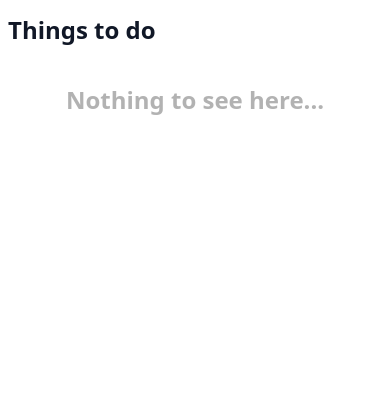
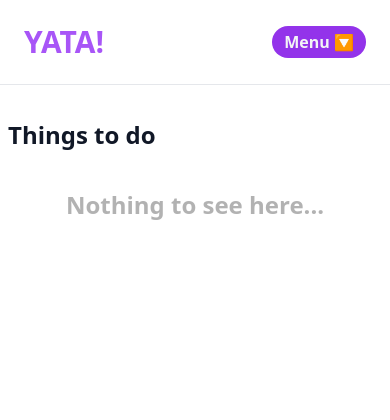
Before and after one commit to paulzuradzki/yata, a Django app: page / in a window 390 px wide. Shown: the top 420 px of the page. Run offline with Django 5.2, Linux system fonts and the light colour scheme; data that the repository does not hold is empty; some libraries are stand-ins or nearby versions.

Commit message:
[14] responsive header/nav bar

```diff
--- a/todos/templates/todos/index.html
+++ b/todos/templates/todos/index.html
@@ -10,6 +10,19 @@
     <script src="{% static 'todos/utils.js' %}"></script>
   </head>
   <body hx-headers='{"X-CSRFToken": "{{ csrf_token }}"}'>
+    <div class="flex items-center justify-between p-6 border-b mb-5">
+      <a href="/" class="text-purple-500 font-bold text-3xl">YATA!</a>
+      <div class="hidden lg:block">
+        <nav class="gap-x-4 flex">
+          <a href="#" class="bg-purple-600 hover:bg-purple-700 text-gray-100 font-bold rounded-full pt-1 pb-1 pl-3 pr-3">About</a>
+          <a href="#" class="bg-purple-600 hover:bg-purple-700 text-gray-100 font-bold rounded-full pt-1 pb-1 pl-3 pr-3">Contact</a>
+          <a href="#" class="bg-purple-600 hover:bg-purple-700 text-gray-100 font-bold rounded-full pt-1 pb-1 pl-3 pr-3">Other</a>
+        </nav>
+      </div>
+      <div class="block lg:hidden">
+        <button class="bg-purple-600 hover:bg-purple-700 text-gray-100 font-bold rounded-full pt-1 pb-1 pl-3 pr-3">Menu 🔽</button>
+      </div>
+    </div>
     <div class="mx-auto max-w-7xl sm:px-6 lg:px-6 space-y-4 pt-4">
       <h1 class="px-2 text-2xl font-bold leading-7 text-gray-900 sm:truncate sm:text-3xl sm:tracking-light">Things to do</h1>
       <div id="todo_items" class="space-y-2" data-testid="todo_items">
```
